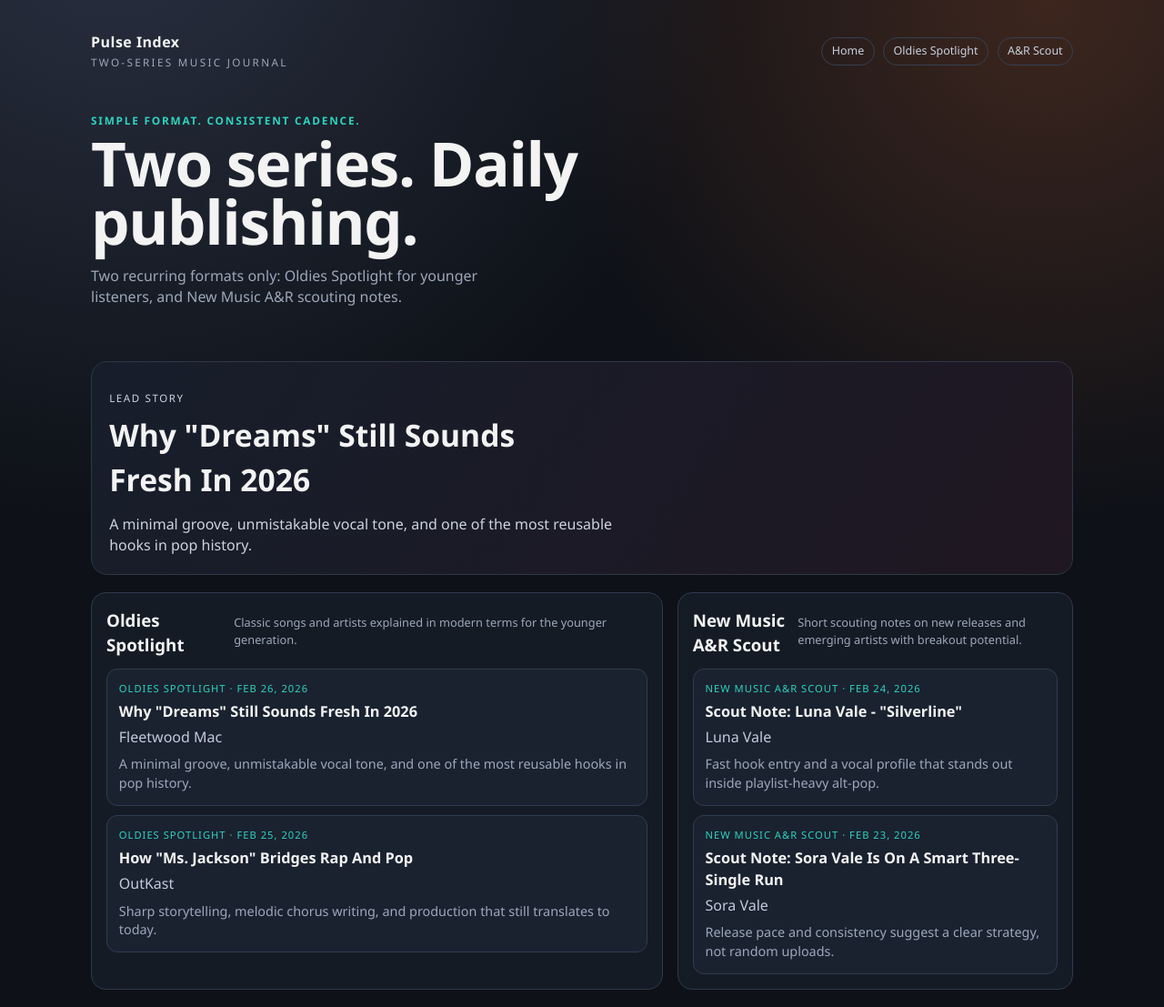
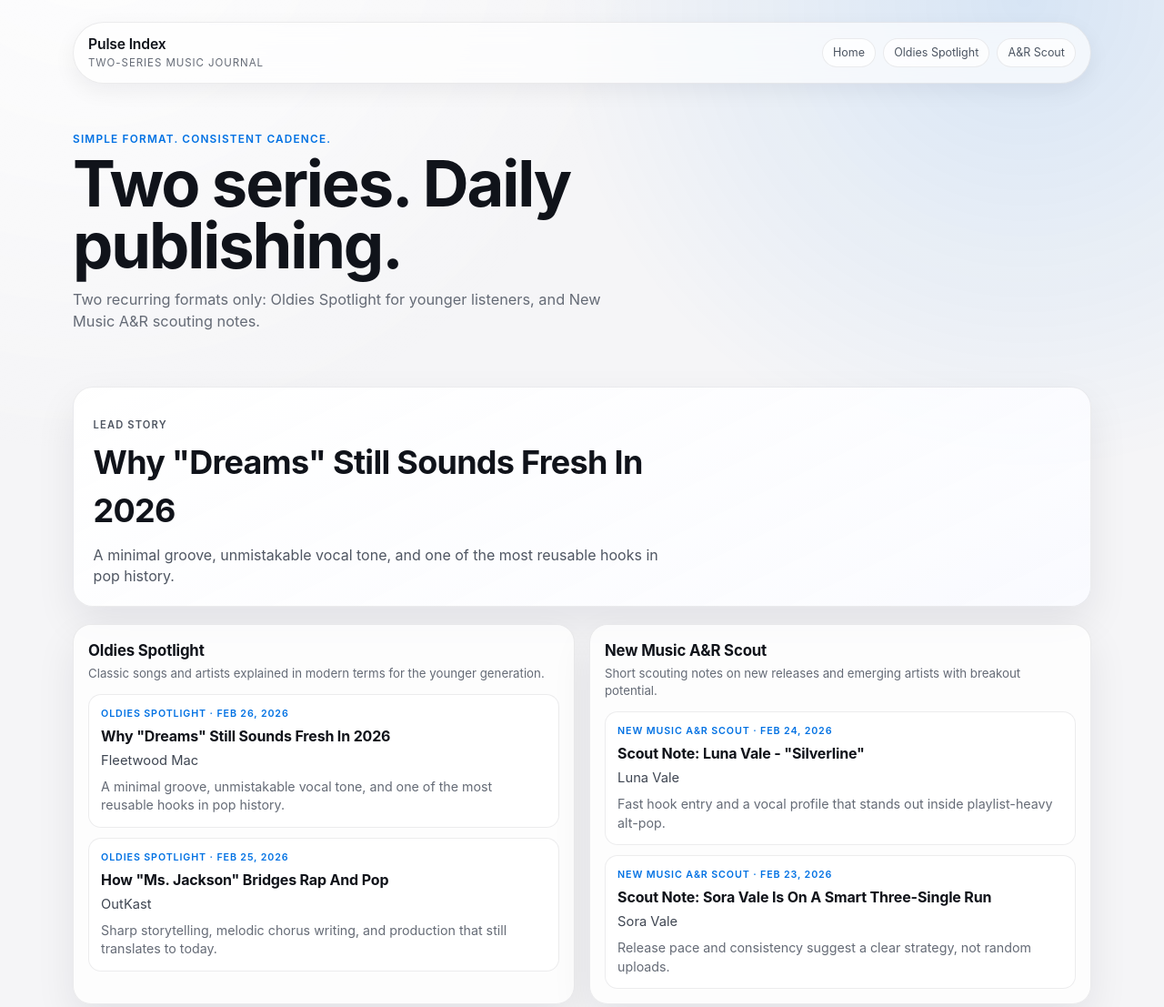
Before and after one commit to alexphillipmccabe-bit/new-codex-music-blog, a website built with Vite: page index.html in a window 1280 px wide. Shown: the top 1107 px of the page at 91% size. Built offline with nearby package versions, Linux system fonts and the light colour scheme.

Commit message:
Restyle UI with sleek Apple-inspired aesthetic

```diff
--- a/src/style.css
+++ b/src/style.css
@@ -1,16 +1,24 @@
 :root {
-  font-family: "Space Grotesk", "Avenir Next", "Segoe UI", sans-serif;
+  font-family:
+    "SF Pro Text",
+    "SF Pro Display",
+    "Avenir Next",
+    "Helvetica Neue",
+    "Segoe UI",
+    sans-serif;
   line-height: 1.45;
   font-weight: 400;
-  color: #f3f3f3;
-  background: #0e1117;
-  --bg: #0e1117;
-  --panel: #151b25;
-  --panel-2: #1a2230;
-  --ink: #f3f3f3;
-  --muted: #9ca8ba;
-  --accent: #ff6b2c;
-  --accent-2: #2dd4bf;
+  color: #0f1115;
+  background: #f5f5f7;
+  --bg: #f5f5f7;
+  --surface: rgba(255, 255, 255, 0.78);
+  --surface-strong: rgba(255, 255, 255, 0.95);
+  --border: rgba(20, 24, 36, 0.08);
+  --ink: #10131a;
+  --muted: #656b76;
+  --accent: #0071e3;
+  --accent-soft: rgba(0, 113, 227, 0.12);
+  --shadow: 0 18px 44px rgba(15, 19, 32, 0.08);
   font-synthesis: none;
   text-rendering: optimizeLegibility;
   -webkit-font-smoothing: antialiased;
@@ -30,34 +38,43 @@ body {
   margin: 0;
   min-width: 320px;
   background:
-    radial-gradient(circle at 10% -10%, #2a3142 0%, transparent 40%),
-    radial-gradient(circle at 90% 0%, #3d261e 0%, transparent 35%),
+    radial-gradient(circle at 8% -10%, rgba(255, 255, 255, 0.95), transparent 35%),
+    radial-gradient(circle at 88% 0%, rgba(0, 113, 227, 0.12), transparent 32%),
     var(--bg);
   color: var(--ink);
 }
 
 #app {
   position: relative;
-  width: min(1080px, 92vw);
+  width: min(1120px, 92vw);
   margin: 0 auto;
-  padding: 2.2rem 0 4rem;
+  padding: 1.5rem 0 4rem;
 }
 
 .grain {
   position: fixed;
   inset: 0;
   pointer-events: none;
-  opacity: 0.12;
-  background-image: radial-gradient(#ffffff 0.5px, transparent 0.5px);
+  opacity: 0.04;
+  background-image: radial-gradient(#0f1421 0.5px, transparent 0.5px);
   background-size: 2px 2px;
 }
 
 .topbar {
+  position: sticky;
+  top: 14px;
+  z-index: 10;
   display: flex;
   justify-content: space-between;
   gap: 1rem;
   align-items: center;
   margin-bottom: 2rem;
+  padding: 0.8rem 1rem;
+  border-radius: 999px;
+  background: rgba(255, 255, 255, 0.65);
+  backdrop-filter: blur(14px);
+  border: 1px solid var(--border);
+  box-shadow: 0 8px 24px rgba(18, 22, 33, 0.06);
 }
 
 .brand-link {
@@ -66,124 +83,126 @@ body {
 
 .brand {
   margin: 0;
-  font-weight: 700;
-  letter-spacing: 0.03em;
+  font-size: 0.98rem;
+  font-weight: 600;
+  letter-spacing: -0.01em;
 }
 
 .stamp {
-  margin: 0.15rem 0 0;
-  font-size: 0.73rem;
-  letter-spacing: 0.2em;
+  margin: 0.05rem 0 0;
+  color: var(--muted);
+  font-size: 0.72rem;
+  letter-spacing: 0.08em;
   text-transform: uppercase;
-  color: var(--muted);
 }
 
 .topnav {
   display: flex;
   flex-wrap: wrap;
-  gap: 0.6rem;
+  gap: 0.5rem;
 }
 
 .topnav a {
-  border: 1px solid #364051;
-  padding: 0.35rem 0.65rem;
+  border: 1px solid var(--border);
+  background: rgba(255, 255, 255, 0.74);
+  padding: 0.35rem 0.7rem;
   border-radius: 999px;
   font-size: 0.78rem;
-  color: #c8d1df;
+  color: #4c5562;
+  transition: all 180ms ease;
+}
+
+.topnav a:hover {
+  color: #122338;
+  border-color: rgba(0, 113, 227, 0.24);
+  background: #ffffff;
 }
 
 .hero {
-  padding: 0.9rem 0 1.6rem;
+  padding: 1.35rem 0 1.7rem;
+  animation: fade-up 500ms ease both;
 }
 
 .hero.compact {
-  padding-top: 0;
+  padding-top: 0.3rem;
 }
 
 .hero h1 {
   margin: 0.35rem 0 0;
-  font-size: clamp(2rem, 7vw, 4.2rem);
-  line-height: 0.96;
-  letter-spacing: -0.02em;
-  max-width: 15ch;
+  font-size: clamp(2.1rem, 7vw, 4.4rem);
+  line-height: 0.97;
+  letter-spacing: -0.03em;
+  max-width: 14ch;
 }
 
 .eyebrow {
   margin: 0;
+  font-size: 0.74rem;
+  font-weight: 600;
+  letter-spacing: 0.1em;
   text-transform: uppercase;
-  letter-spacing: 0.15em;
-  color: var(--accent-2);
-  font-size: 0.74rem;
-  font-weight: 700;
+  color: var(--accent);
 }
 
 .intro {
-  margin-top: 1rem;
+  margin-top: 0.85rem;
   color: var(--muted);
-  max-width: 54ch;
-}
-
-.ticker {
-  margin-top: 1.1rem;
-  display: flex;
-  flex-wrap: wrap;
-  gap: 0.5rem;
-}
-
-.ticker span {
-  border: 1px solid #364051;
-  padding: 0.4rem 0.7rem;
-  border-radius: 999px;
-  font-size: 0.78rem;
-  color: #c8d1df;
+  max-width: 58ch;
+  font-size: 1.02rem;
 }
 
 .spotlight {
-  margin-top: 1.05rem;
-  background: linear-gradient(125deg, #171e2b, #1f1722);
-  border: 1px solid #2f3645;
-  border-radius: 18px;
-  padding: 1.25rem 1.2rem;
+  margin-top: 1rem;
+  background: linear-gradient(154deg, rgba(255, 255, 255, 0.97), rgba(250, 251, 255, 0.9));
+  border: 1px solid var(--border);
+  border-radius: 22px;
+  padding: 1.3rem 1.35rem;
+  box-shadow: var(--shadow);
+  animation: fade-up 560ms ease both;
 }
 
 .spotlight-label {
   margin: 0;
   color: var(--accent);
+  font-weight: 600;
   text-transform: uppercase;
-  font-size: 0.72rem;
-  letter-spacing: 0.14em;
+  font-size: 0.7rem;
+  letter-spacing: 0.1em;
 }
 
 .spotlight h2 {
   margin: 0.45rem 0 0;
-  font-size: clamp(1.2rem, 3.5vw, 2.1rem);
-  max-width: 26ch;
+  font-size: clamp(1.3rem, 3.3vw, 2.25rem);
+  letter-spacing: -0.02em;
+  max-width: 28ch;
 }
 
 .spotlight p {
-  margin: 0.8rem 0 0;
-  color: #ccd4e0;
+  margin: 0.75rem 0 0;
+  color: #4f5662;
   max-width: 64ch;
 }
 
 .grid {
   margin-top: 1.2rem;
   display: grid;
-  grid-template-columns: 1.3fr 0.9fr;
+  grid-template-columns: 1fr 1fr;
   gap: 1rem;
+  animation: fade-up 620ms ease both;
 }
 
 .panel {
-  background: var(--panel);
-  border: 1px solid #2e394b;
-  border-radius: 16px;
+  background: var(--surface);
+  border: 1px solid var(--border);
+  border-radius: 20px;
   padding: 1rem;
+  backdrop-filter: blur(10px);
+  box-shadow: var(--shadow);
 }
 
 .panel-head {
-  display: flex;
-  justify-content: space-between;
-  align-items: baseline;
+  display: grid;
+  gap: 0.2rem;
 }
 
 .panel-head h3,
@@ -191,93 +210,79 @@ body {
   margin: 0;
 }
 
+.panel-head h3 {
+  font-size: 1.05rem;
+  letter-spacing: -0.01em;
+}
+
 .panel-head p {
   color: var(--muted);
-  font-size: 0.8rem;
+  font-size: 0.83rem;
 }
 
-.feed-grid,
-.reviews {
+.feed-grid {
   margin-top: 0.8rem;
   display: grid;
   gap: 0.65rem;
 }
 
-.feed-card,
-.review-card {
-  background: var(--panel-2);
-  border: 1px solid #2f3c50;
-  border-radius: 12px;
-  padding: 0.8rem;
+.feed-card {
+  background: var(--surface-strong);
+  border: 1px solid var(--border);
+  border-radius: 14px;
+  padding: 0.82rem;
+  transition: transform 180ms ease, box-shadow 180ms ease, border-color 180ms ease;
+}
+
+.feed-card:hover {
+  transform: translateY(-2px);
+  border-color: rgba(0, 113, 227, 0.26);
+  box-shadow: 0 14px 28px rgba(11, 22, 43, 0.1);
 }
 
 .feed-meta,
 .feed-artist,
 .feed-excerpt,
-.review-type,
-.review-artist,
-.review-blurb,
 .review-score {
   margin: 0;
 }
 
-.feed-meta,
-.review-type {
-  color: var(--accent-2);
+.feed-meta {
+  color: var(--accent);
   text-transform: uppercase;
-  letter-spacing: 0.09em;
-  font-size: 0.7rem;
+  letter-spacing: 0.08em;
+  font-size: 0.67rem;
+  font-weight: 600;
 }
 
-.feed-card h3,
-.review-card h3 {
+.feed-card h3 {
   margin: 0.35rem 0 0;
-  font-size: 1.02rem;
+  font-size: 1rem;
+  letter-spacing: -0.01em;
 }
 
-.feed-artist,
-.review-artist {
+.feed-artist {
   margin-top: 0.3rem;
-  color: #c2cbda;
+  color: #3f4652;
+  font-size: 0.92rem;
 }
 
-.feed-excerpt,
-.review-blurb {
-  margin-top: 0.5rem;
+.feed-excerpt {
+  margin-top: 0.48rem;
   color: var(--muted);
-  font-size: 0.9rem;
-}
-
-.review-score {
-  margin-top: 0.55rem;
-  color: var(--accent);
-  font-weight: 700;
-}
-
-.tag-row {
-  margin-top: 0.65rem;
-  display: flex;
-  flex-wrap: wrap;
-  gap: 0.45rem;
-}
-
-.tag-chip {
-  border: 1px solid #3a475d;
-  border-radius: 999px;
-  padding: 0.2rem 0.55rem;
-  font-size: 0.75rem;
-  color: #d1d9e5;
+  font-size: 0.89rem;
 }
 
 .post-page h1 {
   margin: 0.3rem 0 0;
-  font-size: clamp(1.8rem, 4.5vw, 3rem);
-  max-width: 22ch;
+  font-size: clamp(1.9rem, 4.4vw, 3rem);
+  max-width: 24ch;
+  letter-spacing: -0.02em;
 }
 
 .post-artist {
-  margin: 0.55rem 0 0;
-  color: #c2cbda;
+  margin: 0.5rem 0 0;
+  color: #49505d;
 }
 
 .post-body {
@@ -288,27 +293,49 @@ body {
 
 .post-body p {
   margin: 0;
-  max-width: 70ch;
-  color: #d5ddeb;
+  max-width: 72ch;
+  color: #343b47;
 }
 
 .spotify-wrap {
   margin-top: 1rem;
+  background: var(--surface-strong);
+  border: 1px solid var(--border);
+  border-radius: 14px;
+  padding: 0.8rem;
 }
 
 .spotify-label {
   margin: 0 0 0.45rem;
-  color: var(--accent-2);
+  color: var(--accent);
   text-transform: uppercase;
   letter-spacing: 0.08em;
-  font-size: 0.72rem;
+  font-size: 0.7rem;
+  font-weight: 600;
 }
 
 .spotify-wrap iframe {
   width: 100%;
   height: 152px;
   border: 0;
-  border-radius: 12px;
+  border-radius: 10px;
+}
+
+.review-score {
+  margin-top: 0.8rem;
+  color: var(--accent);
+  font-weight: 600;
+}
+
+@keyframes fade-up {
+  from {
+    opacity: 0;
+    transform: translateY(10px);
+  }
+  to {
+    opacity: 1;
+    transform: translateY(0);
+  }
 }
 
 @media (max-width: 920px) {
@@ -318,8 +345,14 @@ body {
 }
 
 @media (max-width: 640px) {
+  #app {
+    width: 94vw;
+    padding-top: 1rem;
+  }
+
   .topbar {
+    border-radius: 18px;
+    align-items: flex-start;
     flex-direction: column;
-    align-items: flex-start;
   }
 }
```
